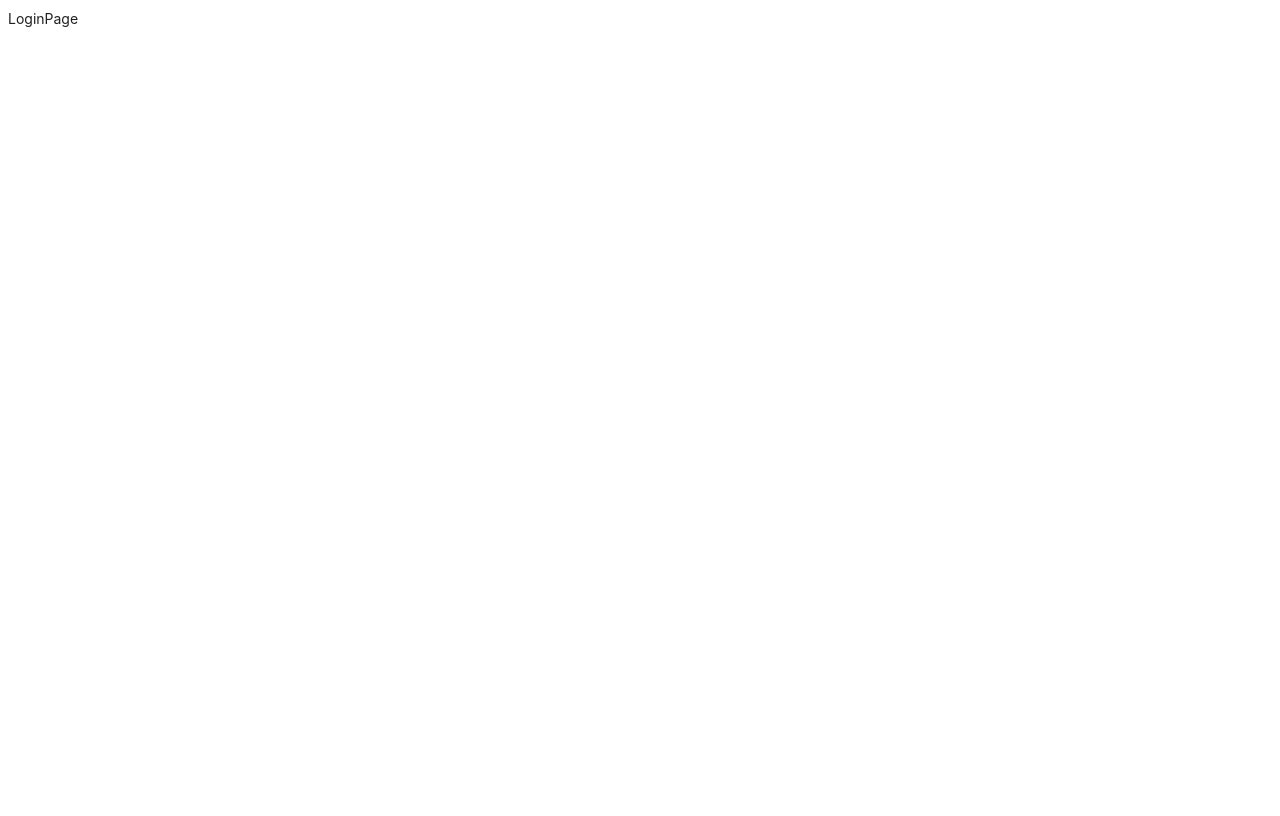
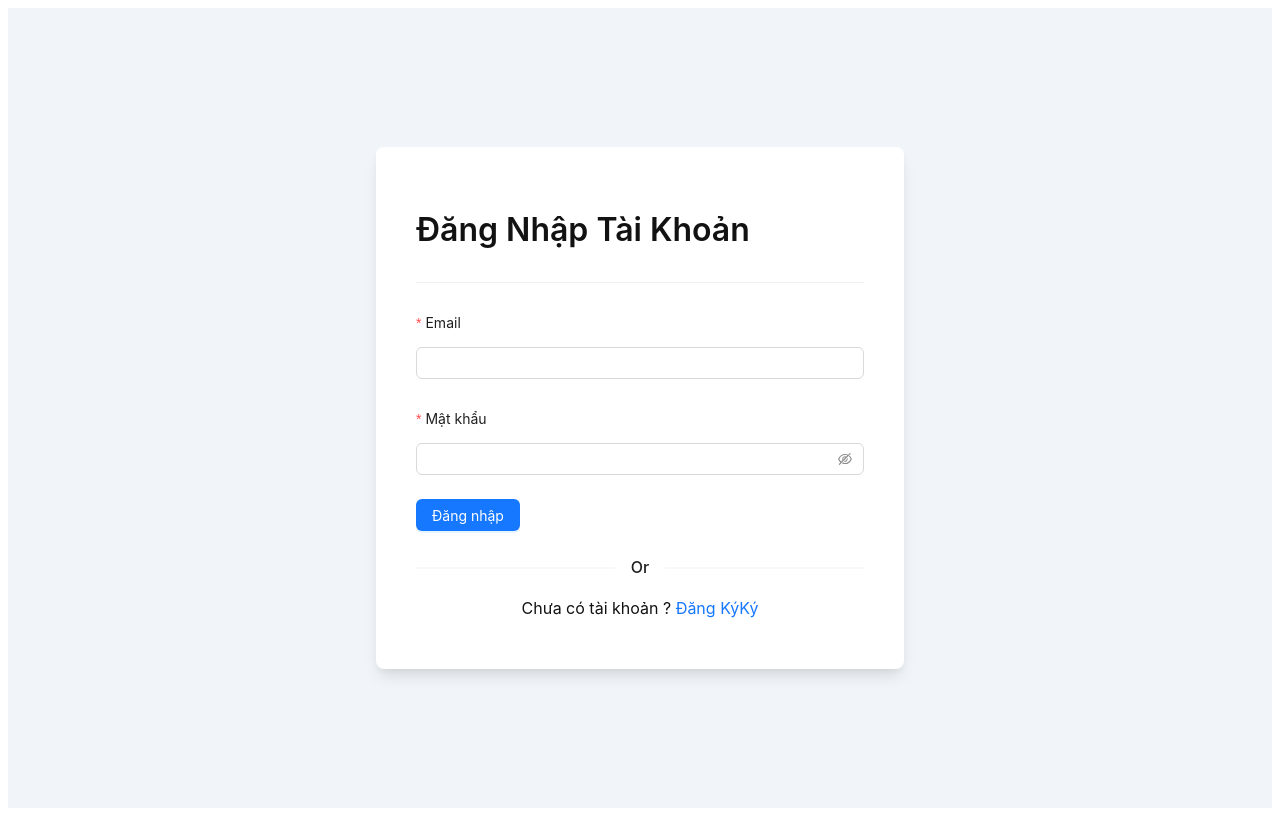
Before and after one commit to ghostoflord/Typesrcipt_Two, a React (Vite) app: page /login in a window 1280 px wide. Built offline with nearby package versions, Linux system fonts and the light colour scheme.

Commit message:
update login

```diff
--- /dev/null
+++ b/src/pages/client/auth/login.scss
@@ -0,0 +1,189 @@
+:root {
+    --color-white: #ffffff;
+    --color-light: #f1f5f9;
+    --color-black: #121212;
+    --color-night: #001632;
+
+    --color-red: #f44336;
+    --color-blue: #1a73e8;
+    --color-gray: #80868b;
+    --color-grayish: #dadce0;
+
+    --shadow-normal: 0 1px 3px 0 rgba(0, 0, 0, 0.1),
+        0 1px 2px 0 rgba(0, 0, 0, 0.06);
+    --shadow-medium: 0 4px 6px -1px rgba(0, 0, 0, 0.1),
+        0 2px 4px -1px rgba(0, 0, 0, 0.06);
+    --shadow-large: 0 10px 15px -3px rgba(0, 0, 0, 0.1),
+        0 4px 6px -2px rgba(0, 0, 0, 0.05);
+}
+
+
+.login-page {
+    color: var(--color-black);
+    background: var(--color-light);
+
+
+    // Components
+    .container {
+        display: flex;
+        justify-content: center;
+        align-items: center;
+        max-width: 80rem;
+        min-height: 100vh;
+        // width: 100%;
+        padding: 0 2rem;
+        margin: 0 auto;
+    }
+
+
+    .text {
+        font-family: inherit;
+        line-height: inherit;
+        text-transform: unset;
+        text-rendering: optimizeLegibility;
+
+        &-large {
+            font-size: 2rem;
+            font-weight: 600;
+            color: var(--color-black);
+        }
+
+        &-normal {
+            font-size: 1rem;
+            font-weight: 400;
+            color: var(--color-black);
+        }
+
+        &-links {
+            font-size: 1rem;
+            font-weight: 400;
+            color: var(--color-blue);
+
+            &:hover {
+                text-decoration: underline;
+            }
+        }
+    }
+
+    // Main
+    .main {
+        .wrapper {
+            max-width: 28rem;
+            width: 100%;
+            margin: 2rem auto;
+            padding: 2rem 2.5rem;
+            border: none;
+            outline: none;
+            border-radius: 0.5rem;
+            color: var(--color-black);
+            background: var(--color-white);
+            box-shadow: var(--shadow-large);
+
+            .form {
+                width: 100%;
+                height: auto;
+                margin-top: 2rem;
+
+                .input-control {
+                    display: flex;
+                    align-items: center;
+                    justify-content: space-between;
+                    margin-bottom: 1.25rem;
+                }
+
+                .input-field {
+                    font-family: inherit;
+                    font-size: 1rem;
+                    font-weight: 400;
+                    line-height: inherit;
+                    width: 100%;
+                    height: auto;
+                    padding: 0.75rem 1.25rem;
+                    border: none;
+                    outline: none;
+                    border-radius: 2rem;
+                    color: var(--color-black);
+                    background: var(--color-light);
+                    text-transform: unset;
+                    text-rendering: optimizeLegibility;
+                }
+
+                .input-submit {
+                    font-family: inherit;
+                    font-size: 1rem;
+                    font-weight: 500;
+                    line-height: inherit;
+                    cursor: pointer;
+                    min-width: 40%;
+                    height: auto;
+                    padding: 0.65rem 1.25rem;
+                    border: none;
+                    outline: none;
+                    border-radius: 2rem;
+                    color: var(--color-white);
+                    background: var(--color-blue);
+                    box-shadow: var(--shadow-medium);
+                    text-transform: capitalize;
+                    text-rendering: optimizeLegibility;
+                }
+            }
+
+            .striped {
+                display: flex;
+                flex-direction: row;
+                justify-content: center;
+                align-items: center;
+                margin: 1rem 0;
+
+                &-line {
+                    flex: auto;
+                    flex-basis: auto;
+                    border: none;
+                    outline: none;
+                    height: 2px;
+                    background: var(--color-grayish);
+                }
+
+                &-text {
+                    font-family: inherit;
+                    font-size: 1rem;
+                    font-weight: 500;
+                    line-height: inherit;
+                    color: var(--color-black);
+                    margin: 0 1rem;
+                }
+            }
+
+            .method {
+                &-control {
+                    margin-bottom: 1rem;
+                }
+
+                &-action {
+                    font-family: inherit;
+                    font-size: 0.95rem;
+                    font-weight: 500;
+                    line-height: inherit;
+                    display: flex;
+                    justify-content: center;
+                    align-items: center;
+                    width: 100%;
+                    height: auto;
+                    padding: 0.35rem 1.25rem;
+                    outline: none;
+                    border: 2px solid var(--color-grayish);
+                    border-radius: 2rem;
+                    color: var(--color-black);
+                    background: var(--color-white);
+                    text-transform: capitalize;
+                    text-rendering: optimizeLegibility;
+                    transition: all 0.35s ease;
+
+                    &:hover {
+                        background: var(--color-light);
+                    }
+                }
+            }
+        }
+    }
+}
--- a/src/pages/client/auth/login.tsx
+++ b/src/pages/client/auth/login.tsx
@@ -1,8 +1,86 @@
+import { App, Button, Divider, Form, Input } from 'antd';
+import type { FormProps } from 'antd';
+import { useState } from 'react';
+import { Link, useNavigate } from 'react-router-dom';
+import './login.scss';
+import { loginAPI } from '@/services/api';
+
+type FieldType = {
+    userName: string;
+    password: string;
+};
+
 const LoginPage = () => {
+    const [isSubmit, setIsSubmit] = useState(false);
+    const { message } = App.useApp();
+    const navigate = useNavigate();
+
+    const onFinish: FormProps<FieldType>['onFinish'] = async (values) => {
+        setIsSubmit(true);
+        const { userName, password } = values;
+
+        const res = await loginAPI(userName, password);
+        if (res.data) {
+            //success
+            message.success("Đăng nhập thành công.")
+            navigate("/")
+        } else {
+            //error
+            message.error(res.message)
+        }
+        setIsSubmit(false);
+    };
+
     return (
-        <div>
-            LoginPage
+        <div className="login-page">
+            <main className="main">
+                <div className="container">
+                    <section className="wrapper">
+                        <div className="heading">
+                            <h2 className="text text-large">Đăng Nhập Tài Khoản</h2>
+                            <Divider />
+                        </div>
+                        <Form
+                            name="form-register"
+                            onFinish={onFinish}
+                            autoComplete="off"
+                        >
+                            <Form.Item<FieldType>
+                                labelCol={{ span: 24 }} //whole column
+                                label="Email"
+                                name="userName"
+                                rules={[{ required: true, message: 'Email không được để trống!' }]}
+                            >
+                                <Input />
+                            </Form.Item>
+
+                            <Form.Item<FieldType>
+                                labelCol={{ span: 24 }} //whole column
+                                label="Mật khẩu"
+                                name="password"
+                                rules={[{ required: true, message: 'Mật khẩu không được để trống!' }]}
+                            >
+                                <Input.Password />
+                            </Form.Item>
+
+                            <Form.Item>
+                                <Button type="primary" htmlType="submit" loading={isSubmit}>
+                                    Đăng nhập
+                                </Button>
+                            </Form.Item>
+                            <Divider>Or</Divider>
+                            <p className="text text-normal" style={{ textAlign: "center" }}>
+                                Chưa có tài khoản ?
+                                <span>
+                                    <Link to='/register' > Đăng KýKý </Link>
+                                </span>
+                            </p>
+                        </Form>
+                    </section>
+                </div>
+            </main>
         </div>
     )
 }
+
 export default LoginPage;
```
